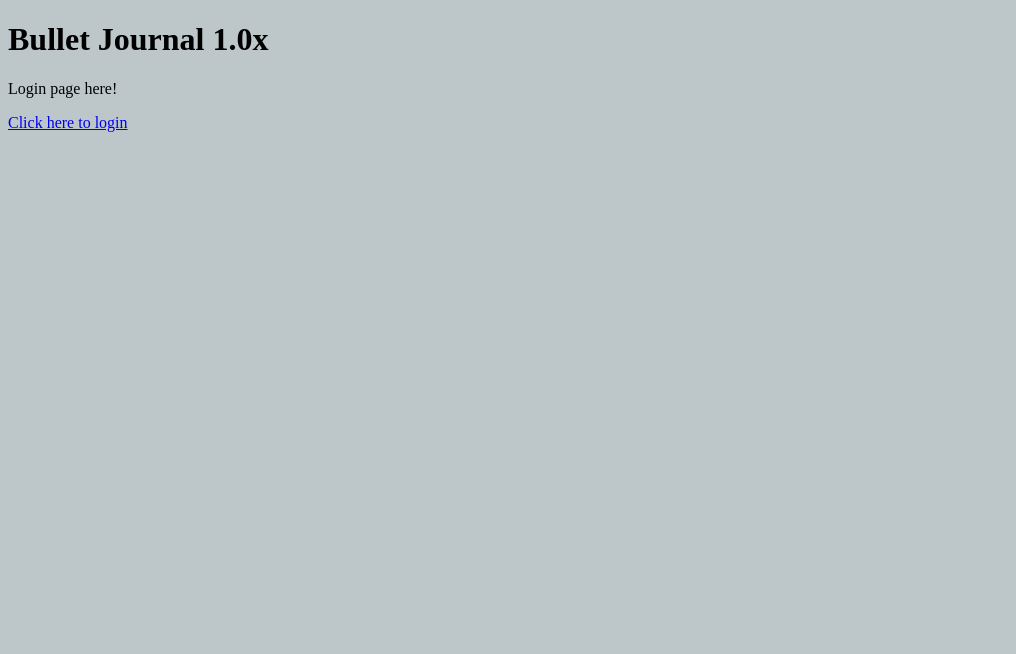
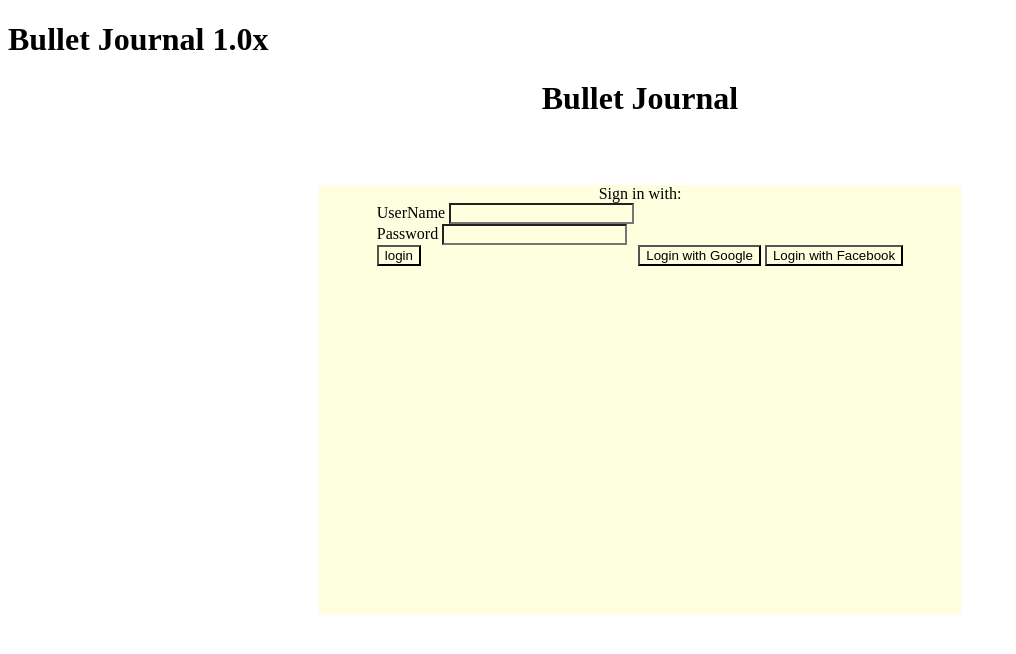
Before and after one commit to cse110-sp21-group14/cse110-sp21-group14, a Node server app: page /login in a window 1280 px wide. Shown: the top 654 px of the page, without its empty margins (0-1016 px from the left). Run offline with Node 20, Linux system fonts and the light colour scheme; some libraries are stand-ins or nearby versions.

Commit message:
added login form

```diff
--- a/source/public/css/style-login.css
+++ b/source/public/css/style-login.css
@@ -1,3 +1,46 @@
 * {
-    background-color: #BDC7C9;
+    background-color: white;
 }
+
+#bulletJournal {
+    text-align: center;
+    background-color: transparent;
+}
+
+#login {
+    position: fixed;
+    display: block;
+    text-align: center;
+    top: 50%;
+    left: 50%;
+    transform: translate(-50%, -50%);
+    background-color: #FEFFDE;
+    width: 642px;
+    height: 430px;
+}
+
+#signInLabel {
+    text-align: center;
+    background-color: transparent;
+}
+
+#loginForm {
+    display: inline-block;
+    margin-left: auto;
+    margin-right: auto;
+    text-align: left;
+    background-color: transparent;
+}
+
+label {
+    background-color: transparent;
+}
+
+input {
+    background-color: transparent;
+}
+
+button {
+
+    background-color: transparent;
+}
--- a/source/views/login.hbs
+++ b/source/views/login.hbs
@@ -1,4 +1,26 @@
 <link rel="stylesheet" href="css/style-login.css">
 <script src="scripts/script-login.js" type="module"></script>
+
+<!--
 <p>Login page here!</p>
 <a href="/">Click here to login</a>
+-->
+
+<header>
+   <h1 id="bulletJournal">Bullet Journal</h1>
+</header>
+
+<body>
+    <div id="login">
+        <div id="signInLabel">Sign in with:</div>
+        <form id="loginForm">
+            <label for="username" id="usernameLabel">UserName</label>
+            <input type="text" id="username" name="username"><br>
+            <label for="password" id="passwordLabel">Password</label>
+            <input type="text" id="password" name="password"><br>
+            <input type="submit" id="loginButton" value="login">
+        </form>
+        <button id="googleLogin">Login with Google</button>
+        <button id="facebookLogin">Login with Facebook</button>
+    </div>
+</body>
```
